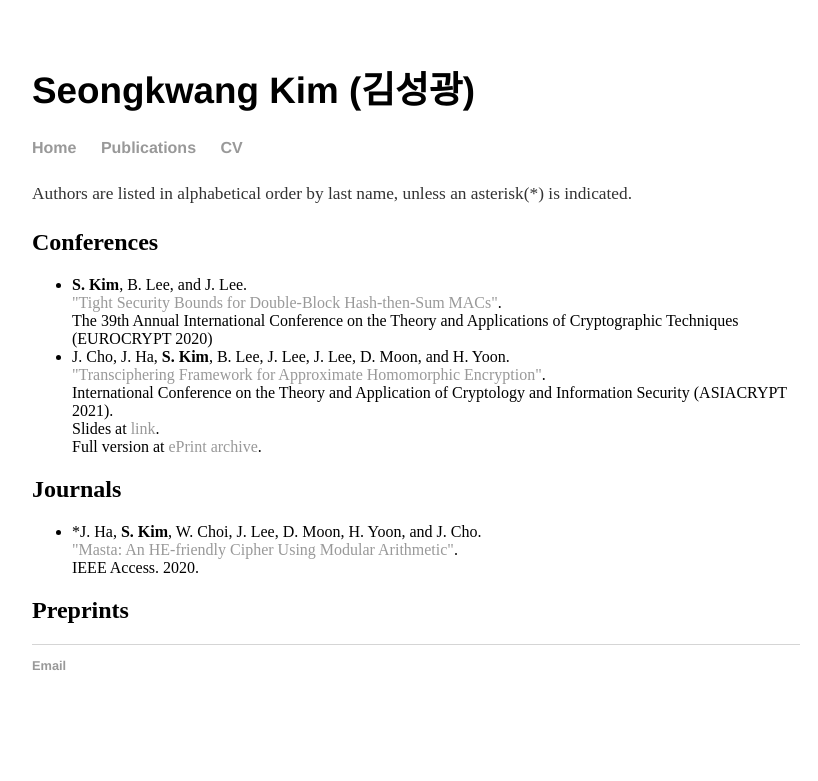
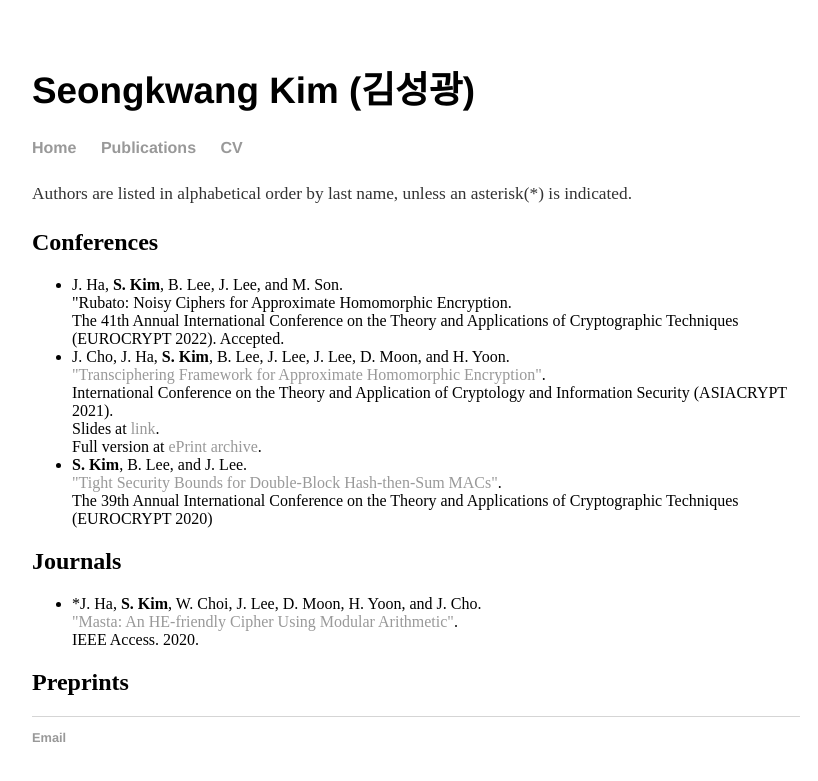
Before and after one commit to sgk1m/sgk1m.github.io, a Jekyll site: the page built from publications.html, in a window 1280 px wide. Shown: the top 781 px of the page, without its empty margins (224-1042 px from the left). Built offline with Jekyll 4.4.1, drawn with Linux system fonts in a browser that asks for light colours.

Commit message:
Update publications.html

```diff
--- a/publications.html
+++ b/publications.html
@@ -6,16 +6,19 @@ title: Publications - Seongkwang Kim
 	<p><small>Authors are listed in alphabetical order by last name, unless an asterisk(*) is indicated.</small></p>
 	<h2>Conferences</h2>
 	<ul>
-		<li><b>S. Kim</b>, B. Lee, and J. Lee. <br>
-			<a href="https://link.springer.com/chapter/10.1007/978-3-030-45721-1_16">"Tight Security Bounds for Double-Block Hash-then-Sum MACs"</a>. <br>
-			The 39th Annual International Conference on the Theory and Applications of Cryptographic Techniques (EUROCRYPT 2020)
+		<li>J. Ha, <b>S. Kim</b>, B. Lee, J. Lee, and M. Son. <br>
+			"Rubato: Noisy Ciphers for Approximate Homomorphic Encryption. <br>
+			The 41th Annual International Conference on the Theory and Applications of Cryptographic Techniques (EUROCRYPT 2022). Accepted.
 		</li>
 		<li>J. Cho, J. Ha, <b>S. Kim</b>, B. Lee, J. Lee, J. Lee, D. Moon, and H. Yoon. <br>
 			<a href="https://link.springer.com/chapter/10.1007/978-3-030-92078-4_22">"Transciphering Framework for Approximate Homomorphic Encryption"</a>. <br>
 			International Conference on the Theory and Application of Cryptology and Information Security (ASIACRYPT 2021). <br>
 			Slides at <a href="https://iacr.org/submit/files/slides/2021/asiacrypt/asiacrypt2021/191/slides.pdf">link</a>. <br>
 			Full version at <a href="https://eprint.iacr.org/2020/1335">ePrint archive</a>.
-
+		</li>
+		<li><b>S. Kim</b>, B. Lee, and J. Lee. <br>
+			<a href="https://link.springer.com/chapter/10.1007/978-3-030-45721-1_16">"Tight Security Bounds for Double-Block Hash-then-Sum MACs"</a>. <br>
+			The 39th Annual International Conference on the Theory and Applications of Cryptographic Techniques (EUROCRYPT 2020)
 		</li>
 	</ul>
 	<h2>Journals</h2>
```
